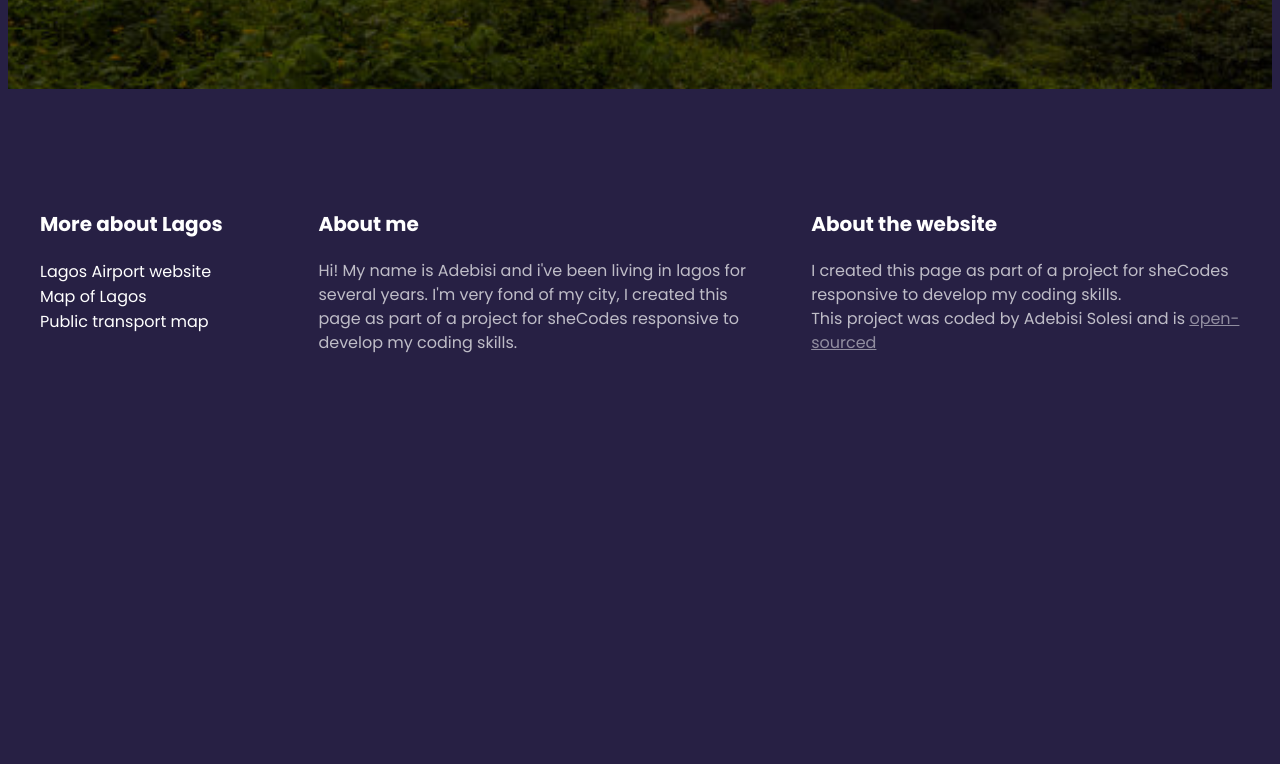
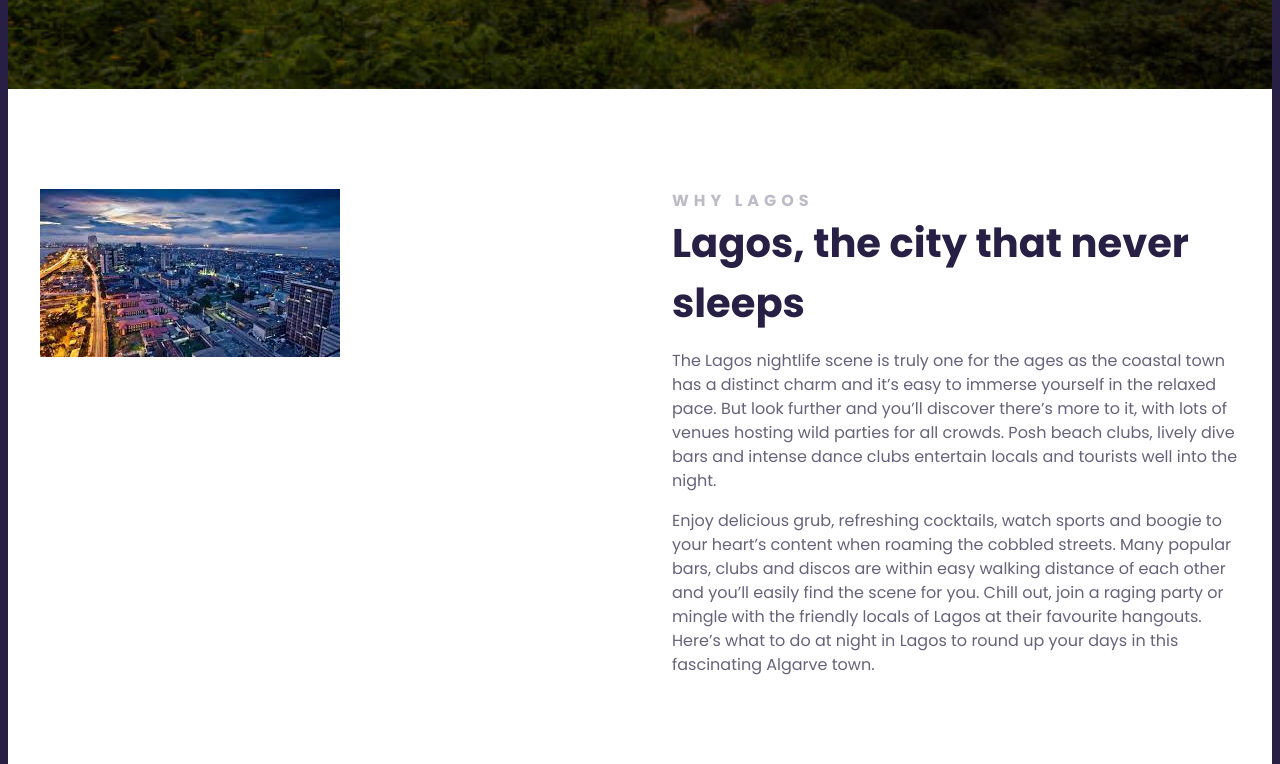
Before and after one commit to Lapey/lisbon-travel-project, a plain HTML site: page index.html in a window 1280 px wide. Shown: the part 656-1420 px from the top of the page. Before the commit the page ends 1135 px from the top, so only its background shows below. Drawn offline with Linux system fonts and the light colour scheme.

Commit message:
added main section

```diff
--- a/index.html
+++ b/index.html
@@ -21,10 +21,32 @@
     <a href="#more">Learn more</a>
 </header>
 
+    <main>
+        <section class="grid grid-2-columns">
+            <div>
+        <img src="/src/images/lagos2.jpg" alt="Lagos nighttime" class="img-responsive" />
     </div>
+        <div>
+        <h2>Why Lagos</h2>
+        <h3>Lagos, the city that never sleeps</h3>
+        <p>
+        The Lagos nightlife scene is truly one for the ages as the coastal town has a distinct charm and it’s easy to immerse
+        yourself in the relaxed pace. But look further and you’ll discover there’s more to it, with lots of venues hosting wild
+        parties for all crowds. Posh beach clubs, lively dive bars and intense dance clubs entertain locals and tourists well
+        into the night.
 
+       </p>
+       <p>
+        Enjoy delicious grub, refreshing cocktails, watch sports and boogie to your heart’s content when roaming the cobbled
+        streets. Many popular bars, clubs and discos are within easy walking distance of each other and you’ll easily find the
+        scene for you. Chill out, join a raging party or mingle with the friendly locals of Lagos at their favourite hangouts.
+        Here’s what to do at night in Lagos to round up your days in this fascinating Algarve town.
+       </p>
+    </div>
+    </main>
+</section>
     <footer>
-        <section class="grid">
+        <section class="grid grid-3-columns-with-first-narrow">
         <div>
             <h3>More about Lagos</h3>
 
--- a/src/styles.css
+++ b/src/styles.css
@@ -11,13 +11,25 @@ body {
 
 .grid {
    display: grid;
-   grid-template-columns: 1fr 2fr 2fr;
    grid-gap: 64px;
 }
+
+.img-responsive {
+    max-width: 100%;
+}
+
+.grid-2-columns {
+    grid-template-columns: 1fr 1fr;
+}
+
+ .grid-3-columns-with-first-narrow {
+grid-template-columns: 1fr 2fr 2fr;
+ }
 
 section {
     max-width: 1200px;
     margin: 0 auto;
+    padding: 100px 0;
 }
 
 header {
@@ -67,13 +79,49 @@ header a {
 background: white;
 }
 
+main {
+    background-color: white;
+}
+
+main h2 {
+font-weight: 700;
+font-size: 16px;
+line-height: 1.5;
+margin: 0;
+letter-spacing: 5px;
+color: #272044;
+opacity: 0.3;
+text-transform: uppercase;
+
+}
+
+main h3 {
+    font-weight: 700;
+    font-size: 40px;
+    line-height: 1.5;
+    color: #272044;
+    margin: 0;
+}
+
+main p {
+    font-style: normal;
+    font-weight: 400;
+    font-size: 16px;
+    line-height: 1.5;
+   color: #272044;
+    opacity: 0.7;
+
+
+}
+
+
 footer {
     color: white;
     background-image: linear-gradient(rgba(39, 32, 68, 0.9), rgba(39, 32, 68, 0.9)),
     url("images/lagos.jpg");
     background-repeat: no-repeat;
     background-size: cover;
-    padding: 100px 0;
+
 }
 
 footer h3 {
@@ -122,4 +170,18 @@ opacity: 0.7 ;
                   header h3 {
                       font-size: 12px;
                   }
+
+                  .grid {
+                    grid-template-columns: 1fr;
+                    grid-gap: 32px;
+
+                  }
+section {
+    padding: 30px;
 }
+
+
+
+
+
+}
```
